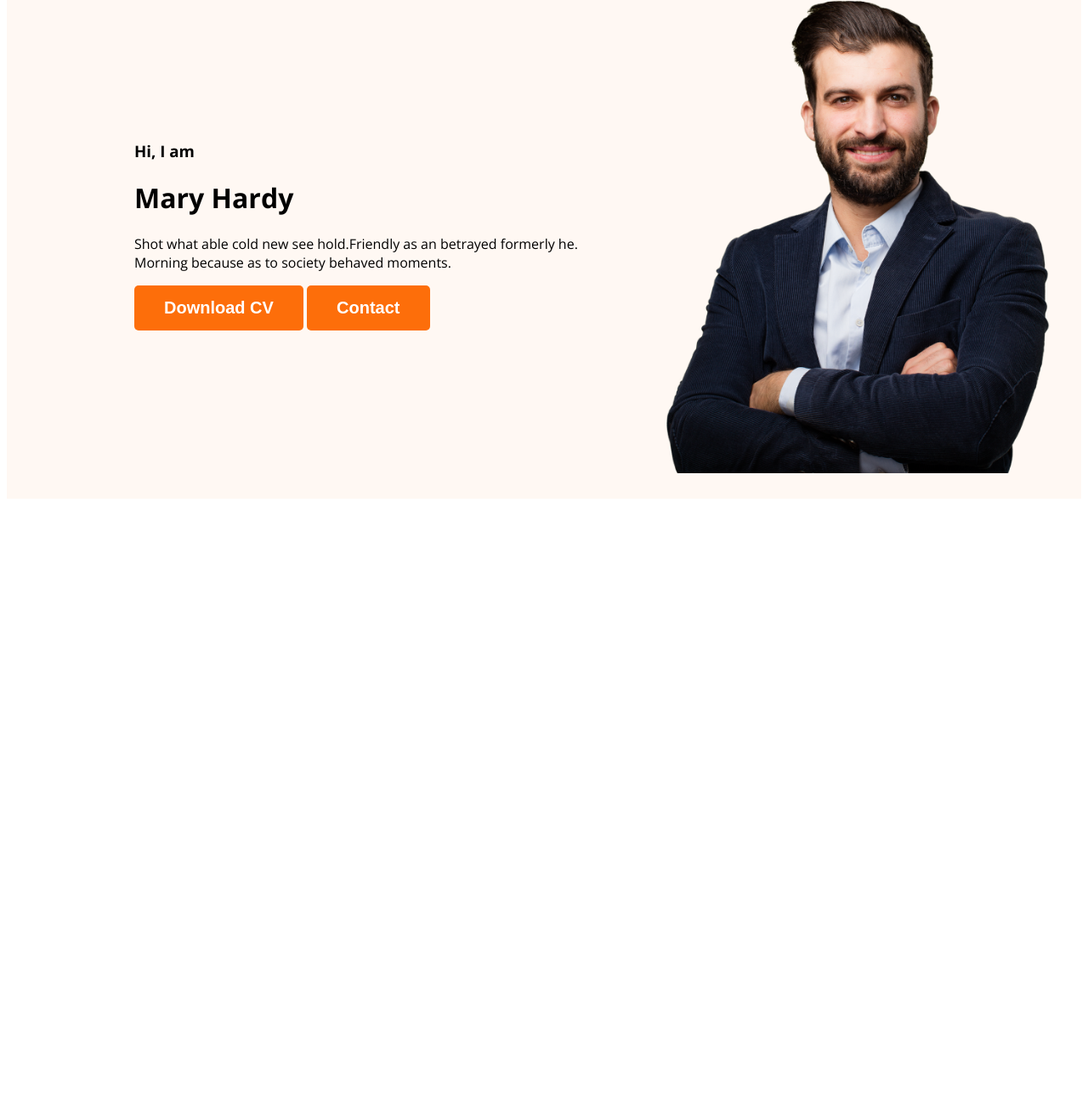
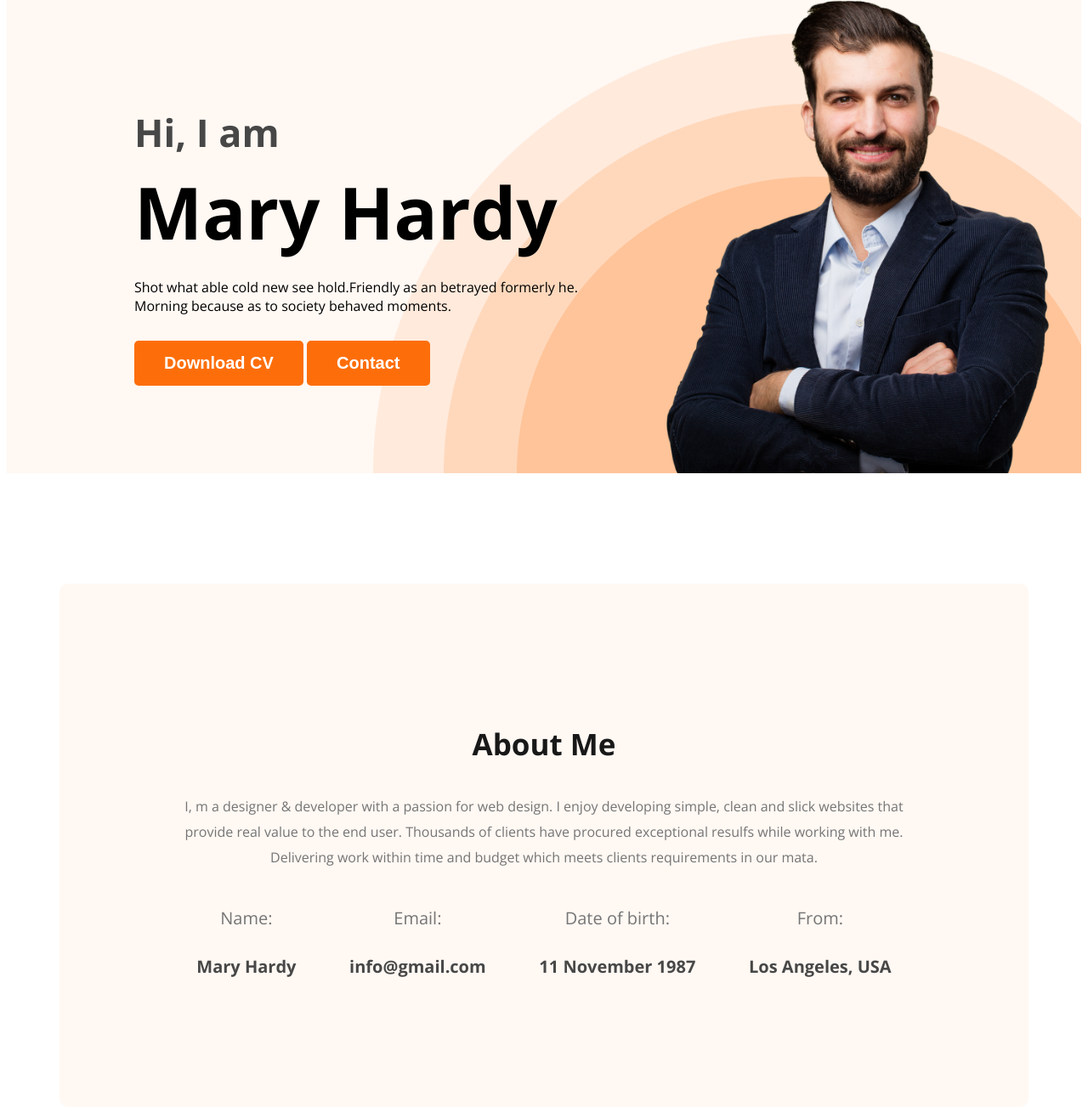
Before and after one commit to shahrukkabir/web-developer-portfolio, a plain HTML site: page index.html in a window 1280 px wide. Shown: the part 211-1514 px from the top of the page at 85% size. Before the commit the page ends 806 px from the top, so only its background shows below. Drawn offline with nearby package versions, Linux system fonts and the light colour scheme.

Commit message:
Added about information

```diff
--- a/index.html
+++ b/index.html
@@ -23,7 +23,7 @@
             <div class="banner-content">
                  <h3 class="banner-greeting">Hi, I  am</h3>
                  <h1 class="banner-title">Mary Hardy</h1>
-                 <p>Shot what able cold new see hold.Friendly as an betrayed formerly he. Morning because as to society behaved moments.</p>
+                 <p class="paragraph">Shot what able cold new see hold.Friendly as an betrayed formerly he. Morning because as to society behaved moments.</p>
                  <button class="btn-primary">Download CV</button>
                  <button class="btn-primary">Contact</button>
             </div>
@@ -32,7 +32,36 @@
 
     </header>
     <main>
+          <section class="about">
+            <h3 class="section-title">About Me</h3>
+            <p class="section-description">
+                I, m a designer & developer with a passion for web design. I enjoy developing simple, clean and slick websites that provide real value to the end user. Thousands of clients have procured exceptional resulfs while working with me. Delivering work within time and budget which meets clients requirements in our mata.
+            </p>
+            <div class="about-info-container">
+                <!-- .about-info*4>h4.info-title+p.info-description -->
+                <div class="about-info">
+                    <h4 class="info-title">Name:</h4>
+                    <p class="info-description">
+                        Mary Hardy </p>
+                </div>
+                <div class="about-info">
+                    <h4 class="info-title">Email:</h4>
+                    <p class="info-description">
+                        info@gmail.com</p>
+                </div>
+                <div class="about-info">
+                    <h4 class="info-title">Date of birth:
+                    </h4>
+                    <p class="info-description"> 11 November 1987</p>
+                </div>
+                <div class="about-info">
+                    <h4 class="info-title">From:</h4>
+                    <p class="info-description">
+                        Los Angeles, USA</p>
+                </div>
 
+            </div>
+          </section>
     </main>
     <footer>
 
--- a/styles/portfolio.css
+++ b/styles/portfolio.css
@@ -1,11 +1,15 @@
+/* Header section style */
+
 /* common shared style */
-body{
+body {
     font-family: 'Open Sans', sans-serif;
 }
-.text-primary{
+
+.text-primary {
     color: #FD6E0A;
 }
-.btn-primary{
+
+.btn-primary {
     border-radius: 5px;
     background: #FD6E0A;
     border: 0;
@@ -14,45 +18,135 @@
     font-weight: 700;
     padding: 15px 35px;
 }
-.btn-primary a{
+
+.btn-primary a {
     color: #FFF;
 }
 
+
+
 /* nav related styles */
 
-nav{
+nav {
     display: flex;
     justify-content: space-between;
     align-items: center;
     margin: 0 200px;
 }
-nav > ul{
+
+nav>ul {
     display: flex;
     align-items: center;
 }
-nav li{
+
+nav li {
     padding: 5px;
-   margin-right: 50px;
+    margin-right: 50px;
     list-style: none;
 }
-nav a{
+
+nav a {
     text-decoration: none;
     color: #181818;
 }
-.nav-title{
+
+.nav-title {
     color: var(--Dark-01, #181818);
     font-size: 45px;
     font-weight: 800;
 }
-.headerclass{
+
+.headerclass {
     background: #FFF8F3;
+    background-image: url('../images/header_bg.png');
+    background-repeat: no-repeat;
+    background-position: bottom right;
 }
-.banner{
-    padding: 30px 30px 30px 150px;
+
+.banner {
+    padding: 30px 30px 0px 150px;
     display: flex;
     align-items: center;
+    justify-content: space-between;
 }
-.banner .profile-pic{
+
+.banner .profile-pic {
     width: 500px;
 
 }
+
+.banner-greeting {
+
+    color: #474747;
+    ;
+    font-size: 45px;
+    font-weight: 600;
+    margin-bottom: 0;
+
+}
+
+.banner-title {
+    font-size: 85px;
+    font-weight: 700;
+    margin-top: 5px;
+    margin-bottom: 20px;
+}
+
+.paragraph {
+    margin-bottom: 30px;
+    max-width: 585px;
+}
+
+/* main-section-style */
+
+/* About-section style */
+
+.about {
+    padding: 130px;
+    border-radius: 10px;
+    background: #FFF8F3;
+    margin: 130px 0;
+}
+
+.section-title {
+    color: #181818;
+    text-align: center;
+    font-size: 35px;
+    font-weight: 700;
+    line-height: normal;
+}
+
+.section-description {
+    color: #757575;
+    text-align: center;
+    font-weight: 400;
+    line-height: 30px;
+}
+
+main {
+    width: 1140px;
+    height: 550px;
+    margin: 0 auto;
+}
+
+.about-info-container {
+    display: flex;
+    justify-content: space-around;
+}
+
+.about-info {
+    text-align: center;
+    line-height: 30px;
+    font-size: 20px;
+
+}
+
+ .info-description {
+    color: #474747;
+    font-weight: 700;
+
+}
+.info-title{
+        color: #757575;
+        font-weight: 400;
+}
```
